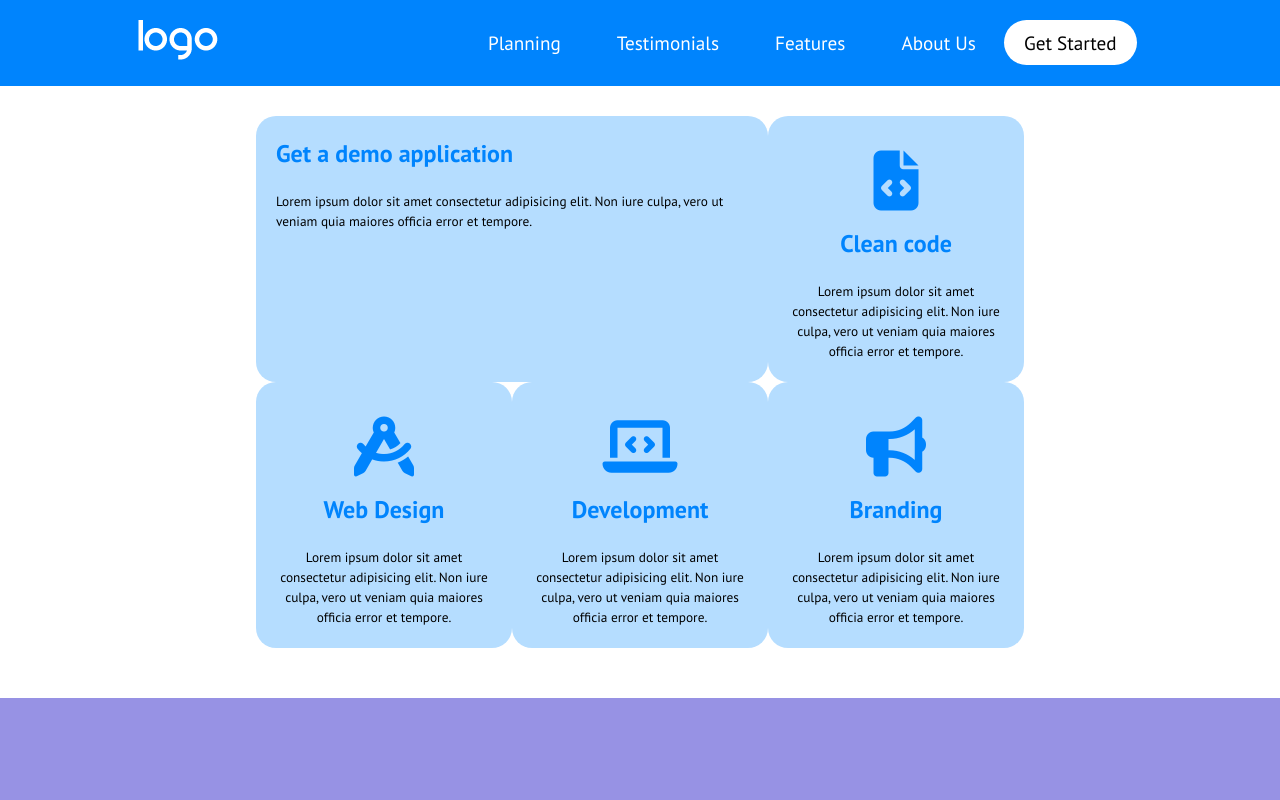
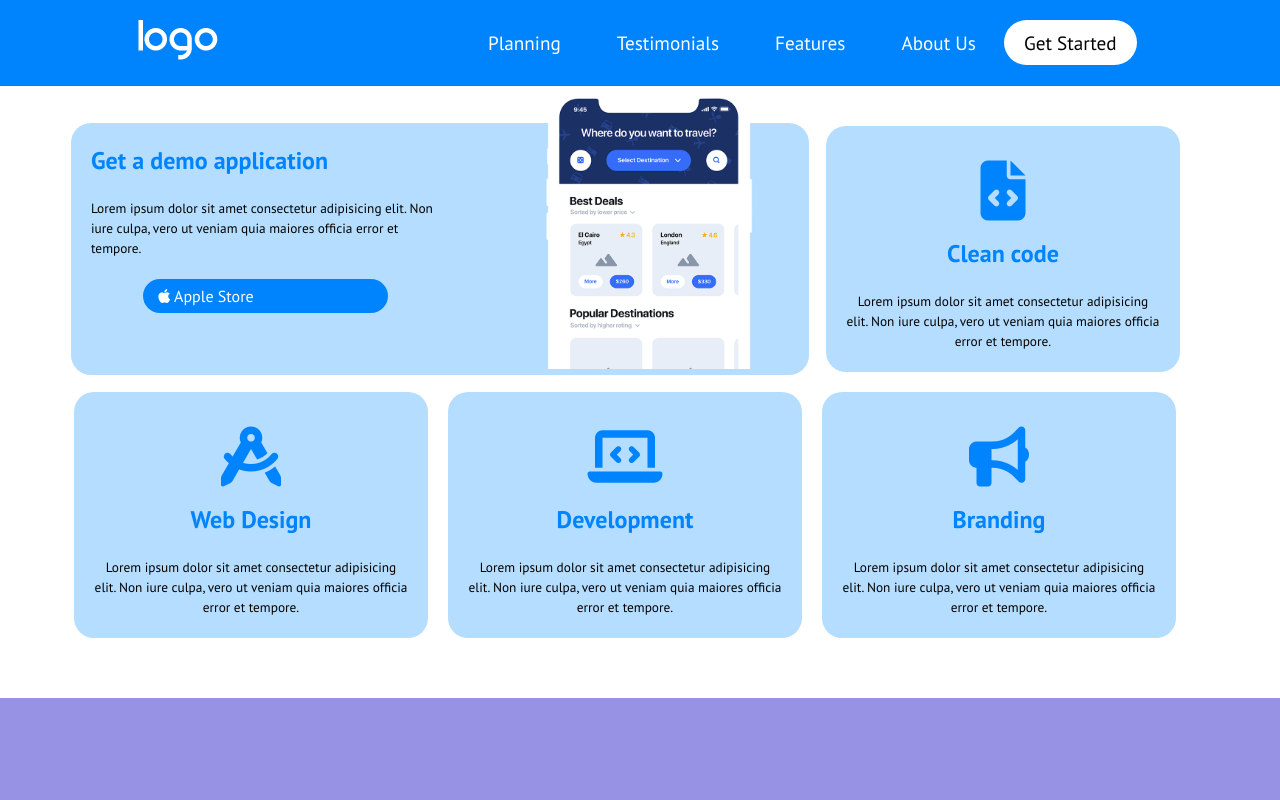
Before and after one commit to lauraoliveri/htmlcss-responsive-layout, a plain HTML site: page index.html in a window 1280 px wide. Shown: the top 800 px of the page. Drawn offline with Linux system fonts and the light colour scheme.

Commit message:
Adjust  "info col" section

```diff
--- a/css/style.css
+++ b/css/style.css
@@ -30,6 +30,7 @@ html {
 
 /*** STYLE ***/
 
+/* Header */
 header {
     background-color: #0084FD;
     width: 100%;
@@ -62,8 +63,9 @@ header {
     padding-top: 30px;
     padding-bottom: 50px;
 }
+
 .col-container {
-    width: 60%;
+    width: 90%;
     margin: 0 auto;
     display: block;
     flex-wrap: wrap;
@@ -75,14 +77,36 @@ header {
     border-radius: 20px;
     text-align: left;
     padding: 20px;
+    padding-bottom: 0;
+    margin-bottom: 20px;
 }
 
+
+.button-apple {
+    color: #ffffff;
+    background-color: #0084FD;
+    margin: 0 auto;
+    width: 40%;
+    padding: 5px;
+    border-radius: 50px;
+    margin-top: 20px;
+    margin-top: 20px;
+}
+
+.button-apple a {
+    text-decoration: none;
+    color: white;
+    padding: 5px;
+}
+
+
 .col {
-    width: calc(100% / 3 );
+    width: 100%;
     text-align: center;
     background-color: #B5DDFF;
     border-radius: 20px;
     padding: 20px;
+    margin-bottom: 20px;
 
 }
 
@@ -385,6 +409,8 @@ footer {
 /* tablet */
 @media screen and (min-width: 768px) {
 
+    /* Header */
+
     .header-tablet-desktop {
         display: none;
     }
@@ -405,6 +431,60 @@ footer {
         color: black;
         border-radius: 50px;
     }
+
+    /* Section info col  */
+
+    .container-background {
+        padding-top: 30px;
+        padding-bottom: 50px;
+    }
+    .col-container {
+        width: 90%;
+        margin: 0 auto;
+        display: flex;
+        flex-wrap: wrap;
+    }
+
+    .large-col-img {
+        width: 35%;
+        position: absolute;
+        bottom: 0;
+        right: 30px;
+    }
+
+    .col-large {
+        width: calc((100% / 3 ) * 2 - 30px);
+        background-color: #B5DDFF;
+        display: flex;
+        position: relative;
+        border-radius: 20px;
+        text-align: left;
+        padding: 20px;
+        margin: 7px;
+    }
+
+
+    .col {
+        width: calc(100% / 3 - 30px);
+        text-align: center;
+        background-color: #B5DDFF;
+        border-radius: 20px;
+        padding: 20px;
+        margin: 10px;
+    }
+
+    .card-l {
+        width: 50%;
+    }
+
+    .button-apple {
+        width: 70%;
+    }
+
+    .button-apple a {
+        padding: 10px;
+    }
+
 
     /* Strategic Planning Section */
     .strategic-big-container {
@@ -541,6 +621,8 @@ footer {
 /* Desktop */
 @media screen and (min-width: 992px) {
 
+     /* Header */
+
     .header-tablet-desktop {
         display: flex;
         padding: 5px;
@@ -583,13 +665,64 @@ footer {
         border-radius: 50px;
     }
 
+    /* Section info col  */
+
+    .container-background {
+        padding-top: 30px;
+        padding-bottom: 50px;
+    }
+
+    .col-container {
+        margin: 0 auto;
+        display: flex;
+        flex-wrap: wrap;
+    }
+
+    .large-col-img {
+        width: 35%;
+        position: absolute;
+        bottom: 0;
+        right: 30px;
+    }
+
+    .abc {
+        object-fit: cover;
+    }
+    .col-large {
+        width: calc((100% / 3 ) * 2 - 30px);
+        background-color: #B5DDFF;
+        display: flex;
+        position: relative;
+        border-radius: 20px;
+        text-align: left;
+        padding: 20px;
+        margin: 7px;
+    }
+
+
+    .col {
+        width: calc(100% / 3 - 30px);
+        text-align: center;
+        background-color: #B5DDFF;
+        border-radius: 20px;
+        padding: 20px;
+        margin: 10px;
+    }
+
+    .card-l {
+        width: 50%;
+    }
+
+    .button-apple {
+        width: 70%;
+    }
+
+    .button-apple a {
+        padding: 10px;
+    }
+
     /* Testimonials */
-
     /* TOP */
-
-    .testimonials-big-c {
-
-    }
 
     .testimonials-small-c {
         width: 70%;
@@ -740,51 +873,6 @@ footer {
         padding: 30px;
     }
 
-    /* Section info col  */
-
-    .container-background {
-        padding-top: 30px;
-        padding-bottom: 50px;
-    }
-    .col-container {
-        width: 60%;
-        margin: 0 auto;
-        display: flex;
-        flex-wrap: wrap;
-    }
-
-    .col-large {
-        width: calc((100% / 3 ) * 2);
-        background-color: #B5DDFF;
-        border-radius: 20px;
-        text-align: left;
-        padding: 20px;
-    }
-
-    .col {
-        width: calc(100% / 3 );
-        text-align: center;
-        background-color: #B5DDFF;
-        border-radius: 20px;
-        padding: 20px;
-
-    }
-
-    .card >  h2 {
-        color: #0084FD;
-        padding-bottom: 20px;
-    }
-
-    .card-l >  h2 {
-        color: #0084FD;
-        padding-bottom: 20px;
-    }
-
-    .icon {
-        color: #0084FD;
-        font-size: 60px;
-    }
-
 
     /* Strategic planning section */
 
@@ -814,13 +902,14 @@ footer {
     .left-con {
         margin-top: 50px;
     }
+
     .strategic-img {
         width: 80%;
 
     }
 
     .right-con {
-        margin-top: 200px;
+        margin-top: 300px;
         padding: 10px;
         border-radius: 30px;
         text-align: center;
--- a/index.html
+++ b/index.html
@@ -65,6 +65,12 @@
                         <p>
                             Lorem ipsum dolor sit amet consectetur adipisicing elit. Non iure culpa, vero ut veniam quia maiores officia error et tempore.
                         </p>
+                        <div class="button-apple">
+                            <a href="#"><i class="fa-brands fa-apple"></i> Apple Store</a>
+                        </div>
+                    </div>
+                    <div class="large-col-img">
+                        <img src="../htmlcss-responsive-layout/img/phone.png" alt="" class="abc">
                     </div>
                 </div>
                 <!-- Column -->
```
Lines whose indentation alone changed are shown as unchanged.
